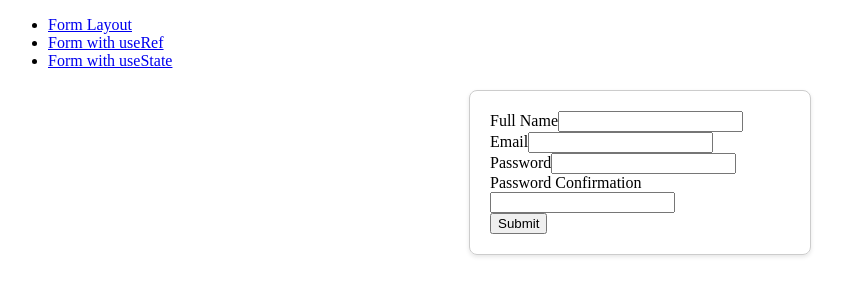
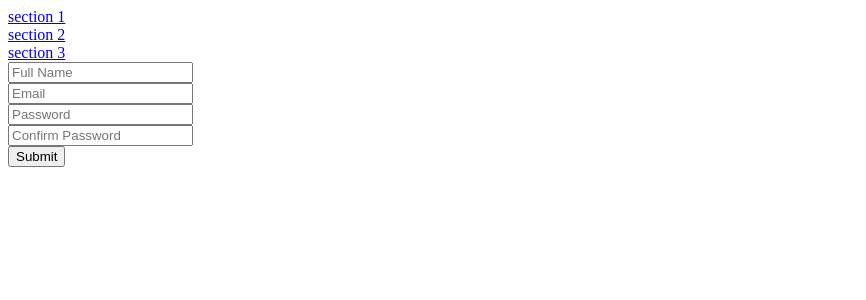
Before and after one commit to acciojob/Forms-tauheed0110, a React app: page /form-ref in a window 1280 px wide. Shown: the top 300 px of the page, without its empty margins (0-866 px from the left). Built offline with nearby package versions, Linux system fonts and the light colour scheme.

Commit message:
file changed

```diff
--- a/src/components/App.js
+++ b/src/components/App.js
@@ -1,27 +1,24 @@
 import React from 'react';
-import { BrowserRouter, Route, Routes, Link } from 'react-router-dom';
-import Form from './Form';
-import FormRef from './FormRef';
-import FormState from './FormState';
+import { BrowserRouter as Router, Route, Routes, Link } from 'react-router-dom';
+import Form from './Form'; // Adjust the import path as needed
+import FormRef from './FormRef'; // Adjust the import path as needed
+import FormState from './FormState'; // Adjust the import path as needed
 
-function App() {
+const App = () => {
   return (
-    <BrowserRouter>
-      <nav>
-        <ul>
-          <li><Link to="/form-link">Form Layout</Link></li>
-          <li><Link to="/form-ref">Form with useRef</Link></li>
-          <li><Link to="/form-state">Form with useState</Link></li>
-        </ul>
-      </nav>
-
-      <Routes>
-        <Route path="/form-link" element={<Form/>} />
-        <Route path="/form-ref" element={<FormRef/>} />
-        <Route path="/form-state" element={<FormState/>} />
-      </Routes>
-    </BrowserRouter>
+    <Router>
+      <div>
+        <Link to='/form' id='form-link'>section 1</Link><br/>
+        <Link to='/form-ref' id='form-ref-link'>section 2</Link><br/>
+        <Link to='/form-state' id='form-state-link'>section 3</Link><br/>
+        <Routes>
+          <Route path='/form' element={<Form />} />
+          <Route path='/form-ref' element={<FormRef />} />
+          <Route path='/form-state' element={<FormState />} />
+        </Routes>
+      </div>
+    </Router>
   );
-}
+};
 
 export default App;
--- a/src/components/Card.js
+++ b/src/components/Card.js
@@ -1,9 +1,17 @@
-// src/components/Card.js
-import React from 'react';
-import '../styles/App.css'; // Add your custom CSS if necessary
+import React from 'react'
 
-const Card = ({ children }) => {
-  return <div className="card">{children}</div>;
-};
+const Card = (props) => {
+  return (
+    <div>
+    <form id='info-form'>
+     <input id='full_name' type='text' placeholder='Full Name' required /><br/>
+     <input id='email'  placeholder='Email' type='email' required /><br/>
+     <input id='password'  placeholder='Password' type='password' required /><br/>
+     <input id='password_confirmation'  placeholder='Confirm Password' type='password' required /><br/>
+     <button onClick={props.submit}>Submit</button>
+    </form>
+</div>
+  )
+}
 
 export default Card;
--- a/src/components/Form.js
+++ b/src/components/Form.js
@@ -1,29 +1,12 @@
-// src/components/Form.js
-import React from 'react';
+import React, { useRef } from 'react'
 import Card from './Card';
 
-const Form = () => (
-  <Card>
-    <form id="form-link">
-      <div>
-        <label htmlFor="full_name">Full Name</label>
-        <input id="full_name" type="text" />
-      </div>
-      <div>
-        <label htmlFor="email">Email</label>
-        <input id="email" type="email" />
-      </div>
-      <div>
-        <label htmlFor="password">Password</label>
-        <input id="password" type="password" />
-      </div>
-      <div>
-        <label htmlFor="password_confirmation">Password Confirmation</label>
-        <input id="password_confirmation" type="password" />
-      </div>
-      <button type="submit">Submit</button>
-    </form>
-  </Card>
-);
+const Form = () => {
+  return (
+    <div>
+       <Card />
+    </div>
+  )
+}
 
 export default Form;
--- a/src/components/FormRef.js
+++ b/src/components/FormRef.js
@@ -1,41 +1,37 @@
-// src/components/FormRef.js
-import React, { useRef } from 'react';
-import Card from './Card';
+import React, { useRef, useState } from 'react'
 
 const FormRef = () => {
-  const fullNameRef = useRef();
-  const emailRef = useRef();
-  const passwordRef = useRef();
-  const passwordConfirmRef = useRef();
+    const fullNameRef = useRef();
+    const emailRef = useRef();
+    const passwordRef = useRef();
+    const confirmPasswordRef = useRef();
 
-  const handleSubmit = (e) => {
-    e.preventDefault();
-    alert(`Full Name: ${fullNameRef.current.value}, Email: ${emailRef.current.value}`);
-  };
+    const submit=(e)=>{
+        e.preventDefault();
+        console.log('Form data:', {
+            fullName: fullNameRef.current.value,
+            email: emailRef.current.value,
+            password: passwordRef.current.value,
+            confirmPassword: confirmPasswordRef.current.value
+        });
+        // Clear the input fields
+        fullNameRef.current.value = '';
+        emailRef.current.value = '';
+        passwordRef.current.value = '';
+        confirmPasswordRef.current.value = '';
+    }
 
-  return (
-    <Card>
-      <form id="form-ref-link" onSubmit={handleSubmit}>
+    return (
         <div>
-          <label htmlFor="full_name">Full Name</label>
-          <input id="full_name" type="text" ref={fullNameRef} />
+            <form id='info-form' onSubmit={submit}>
+                <input ref={fullNameRef} id='full_name' type='text' placeholder='Full Name' required /><br/>
+                <input ref={emailRef} id='email'  placeholder='Email' type='email' required /><br/>
+                <input ref={passwordRef} id='password'  placeholder='Password' type='password' required /><br/>
+                <input ref={confirmPasswordRef} id='password_confirmation'  placeholder='Confirm Password' type='password' required /><br/>
+                <button type='submit'>Submit</button>
+            </form>
         </div>
-        <div>
-          <label htmlFor="email">Email</label>
-          <input id="email" type="email" ref={emailRef} />
-        </div>
-        <div>
-          <label htmlFor="password">Password</label>
-          <input id="password" type="password" ref={passwordRef} />
-        </div>
-        <div>
-          <label htmlFor="password_confirmation">Password Confirmation</label>
-          <input id="password_confirmation" type="password" ref={passwordConfirmRef} />
-        </div>
-        <button type="submit">Submit</button>
-      </form>
-    </Card>
-  );
-};
+    )
+}
 
 export default FormRef;
--- a/src/components/FormState.js
+++ b/src/components/FormState.js
@@ -1,47 +1,21 @@
-// src/components/FormState.js
-import React, { useState } from 'react';
-import Card from './Card';
+import React, { useState } from 'react'
+import Card from './Card'
 
 const FormState = () => {
-  const [formData, setFormData] = useState({
-    fullName: '',
-    email: '',
-    password: '',
-    passwordConfirmation: '',
-  });
-
-  const handleChange = (e) => {
-    setFormData({ ...formData, [e.target.id]: e.target.value });
-  };
-
-  const handleSubmit = (e) => {
-    e.preventDefault();
-    alert(`Full Name: ${formData.fullName}, Email: ${formData.email}`);
-  };
-
+    const [submitstate,setsubmitstate]=useState('')
+    const submit=()=>{
+        setsubmitstate(submitstate=>{
+         const val=  'Form submitted by useState';
+         console.log(val)
+         return val;
+        });
+    }
   return (
-    <Card>
-      <form id="form-state-link" onSubmit={handleSubmit}>
-        <div>
-          <label htmlFor="full_name">Full Name</label>
-          <input id="full_name" type="text" value={formData.fullName} onChange={handleChange} />
-        </div>
-        <div>
-          <label htmlFor="email">Email</label>
-          <input id="email" type="email" value={formData.email} onChange={handleChange} />
-        </div>
-        <div>
-          <label htmlFor="password">Password</label>
-          <input id="password" type="password" value={formData.password} onChange={handleChange} />
-        </div>
-        <div>
-          <label htmlFor="password_confirmation">Password Confirmation</label>
-          <input id="password_confirmation" type="password" value={formData.passwordConfirmation} onChange={handleChange} />
-        </div>
-        <button type="submit">Submit</button>
-      </form>
-    </Card>
-  );
-};
+    <div>
+        <Card submit={submit} />
+        {submitstate}
+    </div>
+  )
+}
 
 export default FormState;
```
